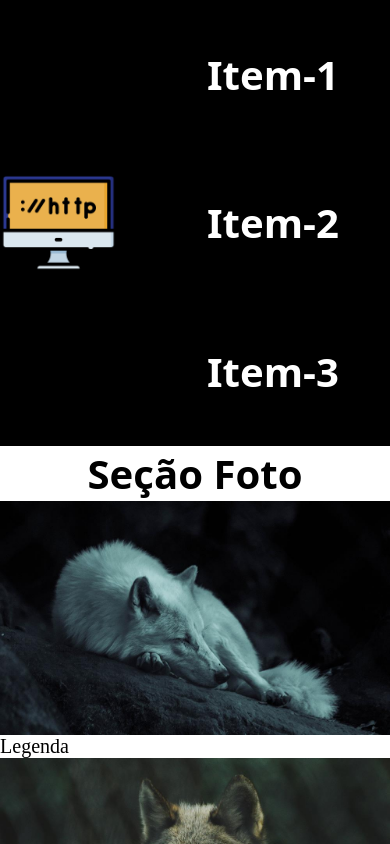
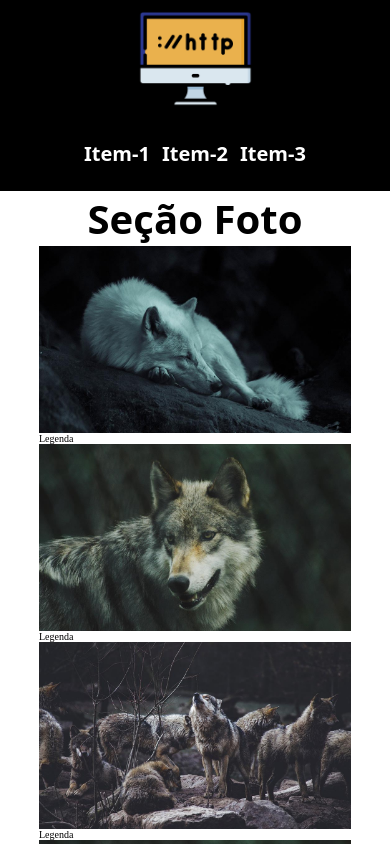
Before and after one commit to 1TDSPV-2023/rm551022, a plain HTML site: page index.html in a window 390 px wide. Shown: the top 844 px of the page. Drawn offline with Linux system fonts and the light colour scheme.

Commit message:
Diretiva

```diff
--- /dev/null
+++ b/css/conteudo.css
@@ -0,0 +1,17 @@
+.conteudo {
+    display: flex;
+    flex-wrap: wrap;
+    max-width: 80vw;
+    margin: 0 auto;
+ }
+
+.conteudo img{
+    max-width: 100%;
+    display: block;
+}
+
+.conteudo > div{
+    flex-grow: 1;
+    flex-shrink: 1;
+    flex-basis: 300px;
+}
--- a/css/estilo.css
+++ b/css/estilo.css
@@ -1,4 +1,6 @@
 @import url("./cabecalho.css");
+@import url("./conteudo.css");
+
 
 *{
     margin: 0;
@@ -17,21 +19,23 @@ html{
     font-family: system-ui, -apple-system, BlinkMacSystemFont, 'Segoe UI', Roboto, Oxygen, Ubuntu, Cantarell, 'Open Sans', 'Helvetica Neue', sans-serif;
 }
 
-.conteudo {
-    display: flex;
-    flex-wrap: wrap;
-    max-width: 800px;
-    margin: 0 auto;
-    font-size: 2rem;
+/*
+vw = view width
+vw = view hight*/
+
+@media(max-width:629px){
+    .cabecalho{
+        flex-direction: column;
 }
 
-.conteudo img{
-    max-width: 100%;
-    display: block;
+.cabecalho nav{
+   flex-wrap: nowrap;
 }
 
-.conteudo > div{
-    flex-grow: 1;
-    flex-shrink: 1;
-    flex-basis: 300px;
+.cabecalho a{
+    font-size: 2rem;
+    padding: 10% 0;
+
 }
+
+}
```
